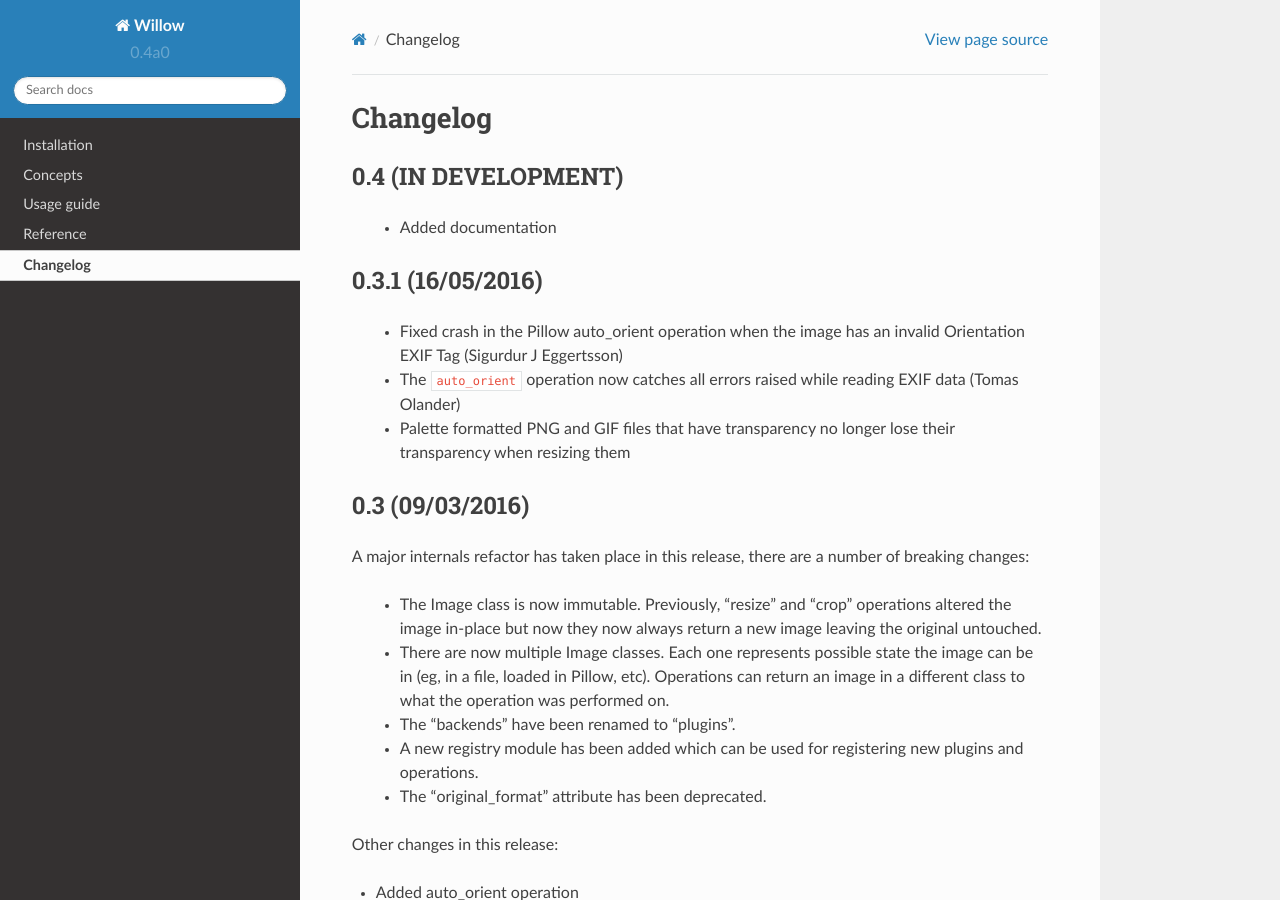
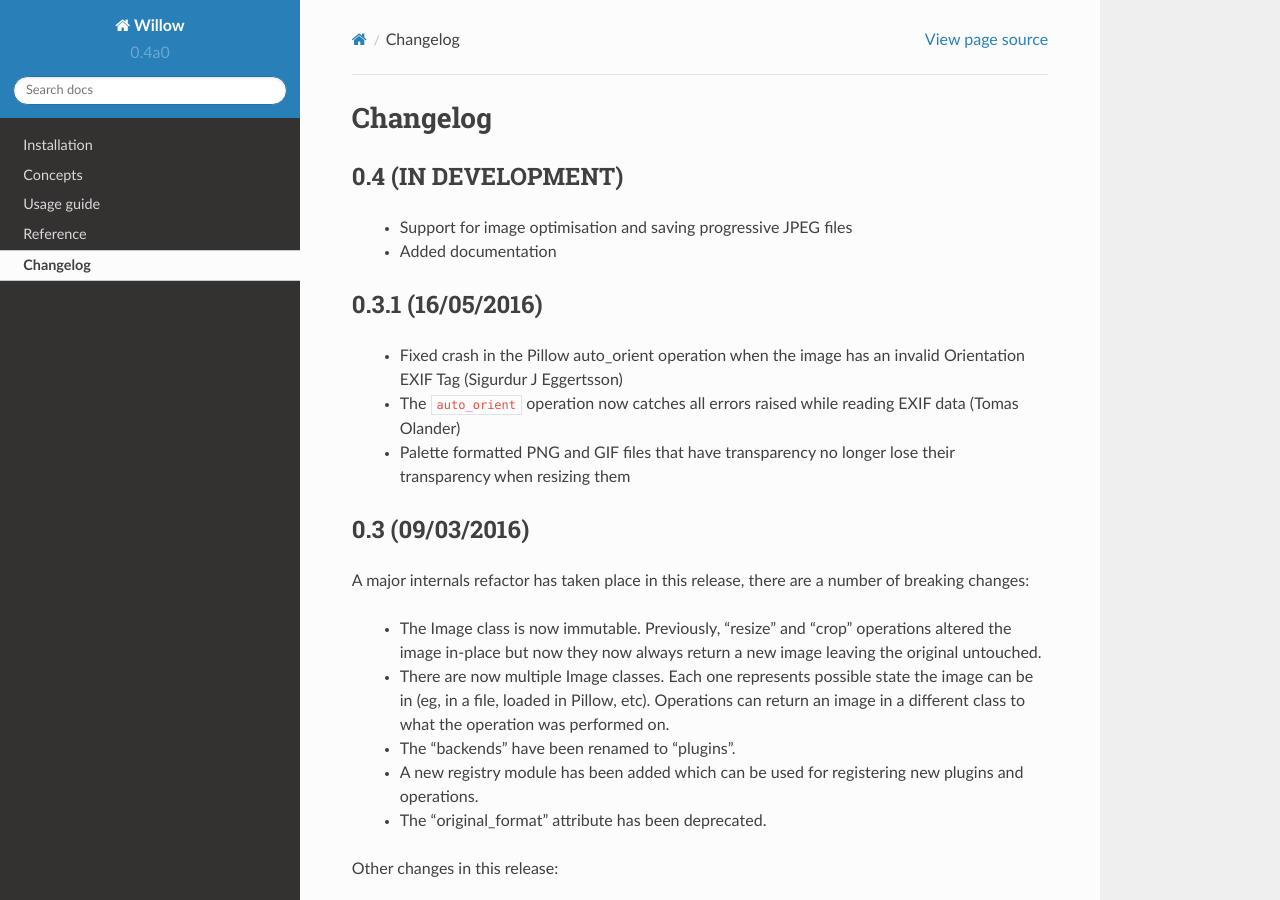
Before and after one commit to wagtail/Willow, a Sphinx documentation site: the page built from docs/changelog.rst, in a window 1280 px wide and 900 px high. Built offline with Sphinx 7.4.7 and the Read the Docs theme 2.0.0, drawn with Linux system fonts in a browser that asks for light colours.

Commit message:
Changelog for #39

```diff
--- a/docs/changelog.rst
+++ b/docs/changelog.rst
@@ -4,6 +4,7 @@
 0.4 (IN DEVELOPMENT)
 --------------------
 
+ - Support for image optimisation and saving progressive JPEG files
  - Added documentation
 
 0.3.1 (16/05/2016)
```
